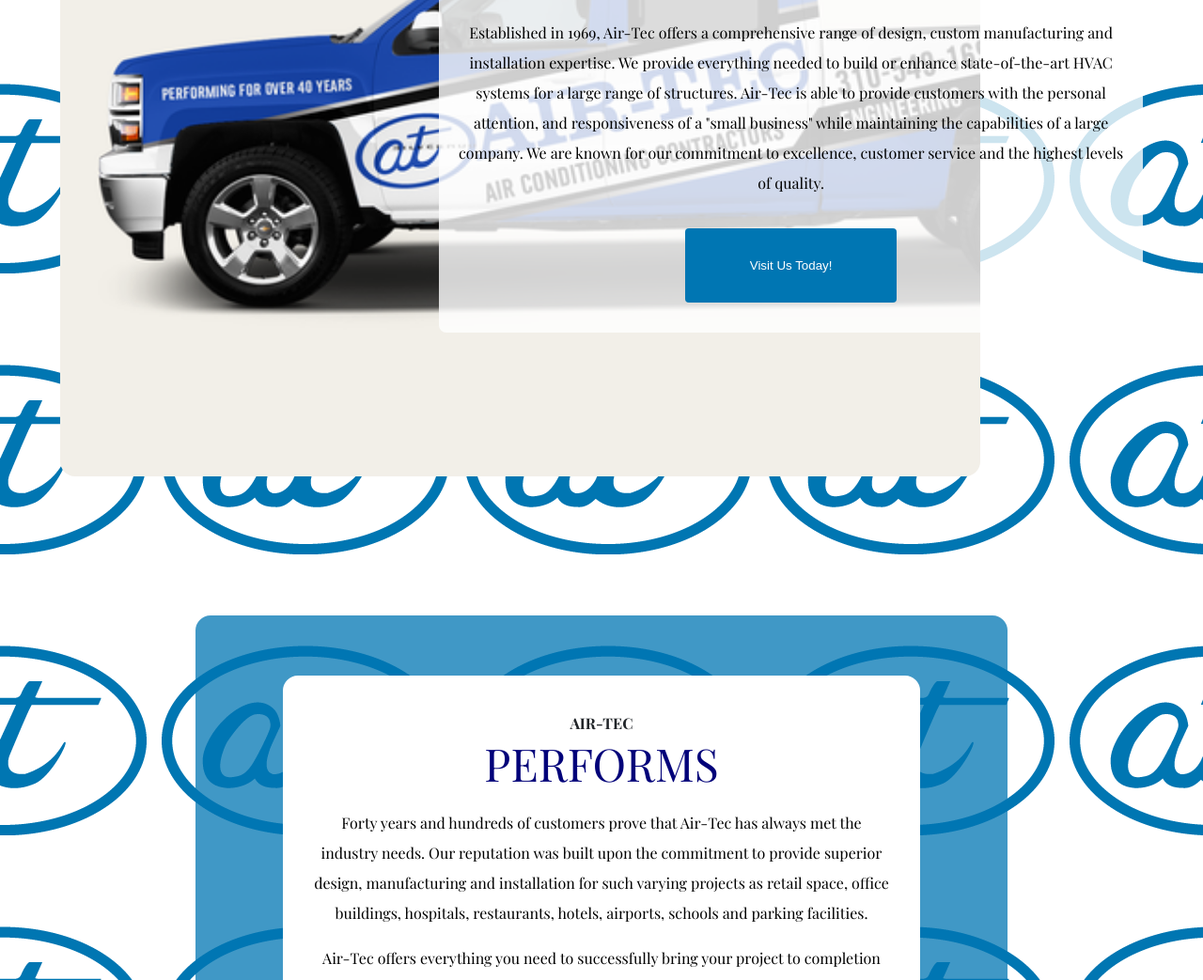
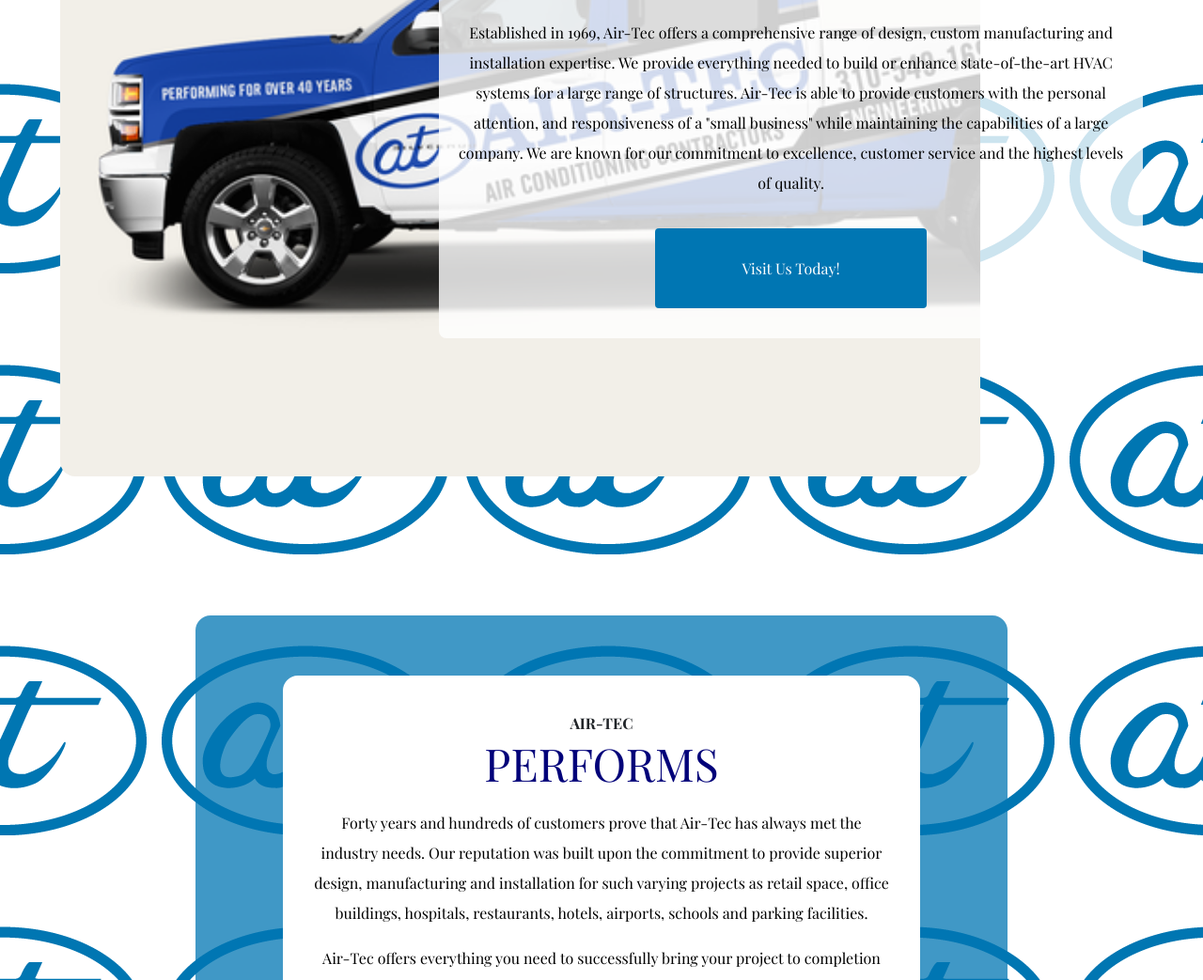
Before and after one commit to air-tec-performs/air-tec-performs.github.io, a plain HTML site: page index.html in a window 1280 px wide. Shown: the part 1705-2748 px from the top of the page at 94% size. Drawn offline with nearby package versions, Linux system fonts and the light colour scheme; a web font is replaced by a local one.

Commit message:
Second Index Button Fixed

```diff
--- a/index.html
+++ b/index.html
@@ -67,7 +67,7 @@
                 <div class="title-2 caps"> Air-Tec</div>
                 <p>Established in 1969, Air-Tec offers a comprehensive range of design, custom manufacturing and installation expertise.
                     We provide everything needed to build or enhance state-of-the-art HVAC systems for a large range of structures. Air-Tec is able to provide customers with the personal attention, and responsiveness of a "small business" while maintaining the capabilities of a large company. We are known for our commitment to excellence, customer service and the highest levels of quality.</p>
-                    <button id="Maps" class="fake-btn">Visit Us Today!</button>
+                    <div id="Maps" class="fake-btn">Visit Us Today!</div>
                 </div>
 
             <div class="image-left">
```
